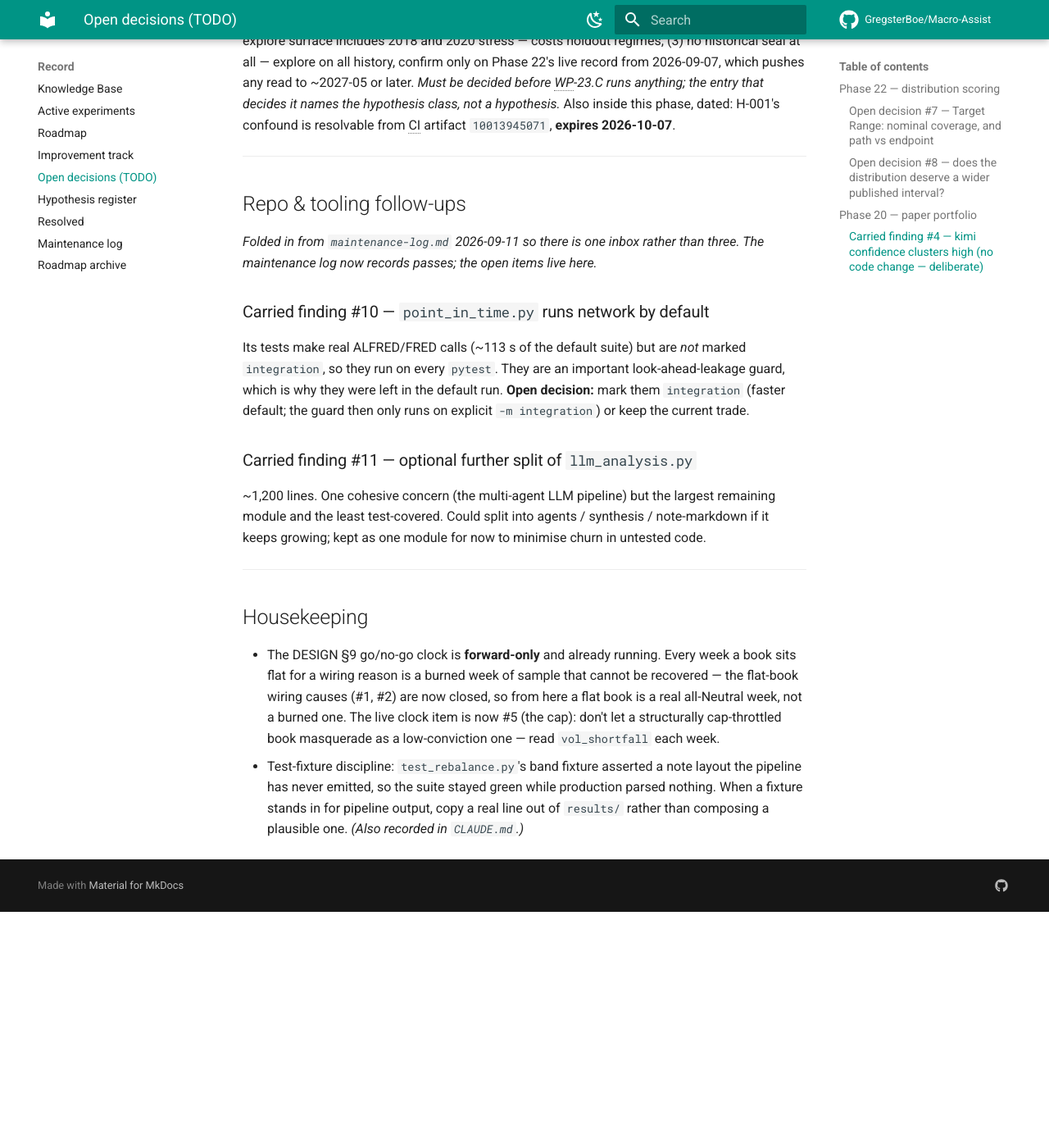
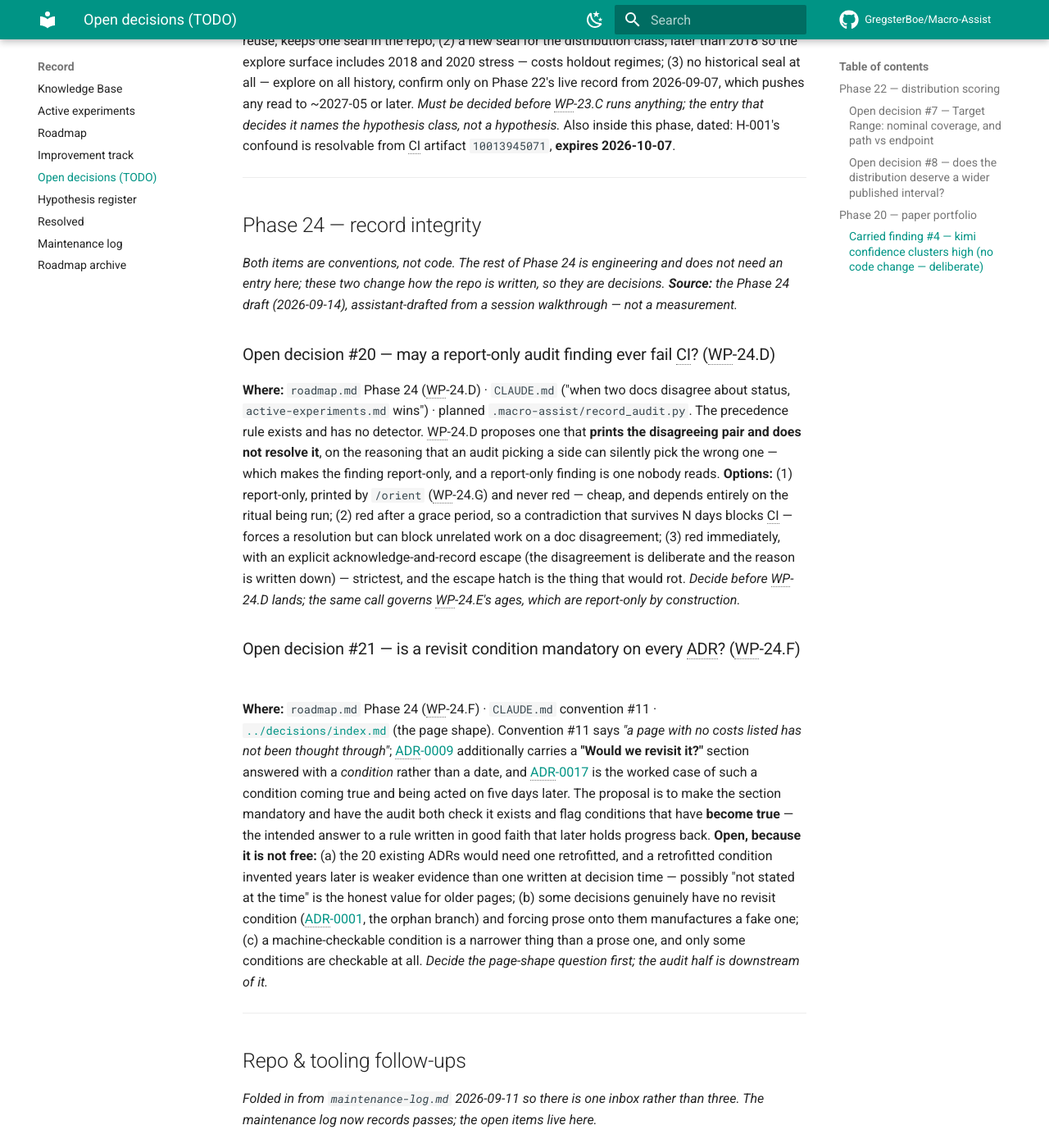
Before and after one commit to GregsterBoe/Macro-Assist, an MkDocs documentation site: the page built from docs/record/todo.md, in a window 1280 px wide and 1400 px high, scrolled down 6971 px. Shown: the whole window at 82% size. Built offline with MkDocs 1.6.1 and Material for MkDocs 9.7.7, drawn with Linux system fonts in a browser that asks for light colours; comment, search, counter and statistics services are not loaded; before the commit the page ends 8083 px from its top, so only the background shows below that; some of the changed text lies outside the part shown.

Commit message:
todo.md #20 and #21: the two Phase 24 convention calls
Phase 24 is mostly engineering, but two of its work packages change how the repo
is written rather than adding code, so they are decisions and belong in the single
inbox rather than in a roadmap plan.

#20 (WP-24.D) — may a report-only audit finding ever fail CI? The precedence rule
in CLAUDE.md has no detector; WP-24.D proposes one that prints the disagreeing
pair and never resolves it, which makes every finding report-only, and a
report-only finding is one nobody reads. Three options logged: printed by /orient
and never red, red after a grace period, or red immediately with an
acknowledge-and-record escape. The same call governs WP-24.E's ages.

#21 (WP-24.F) — is a revisit condition mandatory on every ADR? ADR-0009 carries
one and ADR-0017 is the worked case of such a condition coming true. Logged as
open rather than as a task because it is not free: 20 existing ADRs would need one
retrofitted, a condition invented years after the fact is weaker evidence than one
written at decision time, ADR-0001 genuinely has none, and only some conditions
are machine-checkable.

Roadmap cross-references wired to the item numbers in the same commit, and the
"Last reviewed" line dated — a phase about referential integrity should not ship
with dangling forward references of its own.

Co-Authored-By: Claude Opus 5 <noreply@anthropic.com>
Claude-Session: https://claude.ai/code/session_01K9LMmf7KrfbXdBA1Ag4FAN

```diff
--- a/docs/record/todo.md
+++ b/docs/record/todo.md
@@ -14,7 +14,7 @@ Conventions:
   reasoning intact, and pull any "carry forward" caveat back up into this file
   as its own entry. A resolved item left here is noise; a lost caveat is worse.
 
-Last reviewed: 2026-09-13 (#19 which seal governs a Phase 23 promotion, from the exploration-tier draft; #17 the HAR-RV fit window landed → `resolved.md`; #18 WP-18.4's missing metric, from the archive pass; #16 the CORR shadow flag IMP-7 admitted and did not wire, [KB-032]; #15 the turbulence-only hindsight read from [KB-031],
+Last reviewed: 2026-09-14 (#20 and #21 added from the Phase 24 draft — both are convention calls, not code). Prior: 2026-09-13 (#19 which seal governs a Phase 23 promotion, from the exploration-tier draft; #17 the HAR-RV fit window landed → `resolved.md`; #18 WP-18.4's missing metric, from the archive pass; #16 the CORR shadow flag IMP-7 admitted and did not wire, [KB-032]; #15 the turbulence-only hindsight read from [KB-031],
 open decision; #13 `hy_spread` mean-window caveat from [KB-028]; #14
 IMP-5.3 added from [KB-029] and closed the same day → `resolved.md`, [KB-030]).
 Prior: 2026-09-12 (#12 GitHub Pages closed → `resolved.md`);
@@ -287,6 +287,52 @@ confound is resolvable from CI artifact `10013945071`, **expires 2026-10-07**.
 
 ---
 
+## Phase 24 — record integrity
+
+*Both items are conventions, not code. The rest of Phase 24 is engineering and
+does not need an entry here; these two change how the repo is written, so they
+are decisions. **Source:** the Phase 24 draft (2026-09-14), assistant-drafted
+from a session walkthrough — not a measurement.*
+
+### Open decision #20 — may a report-only audit finding ever fail CI? (WP-24.D)
+**Where:** `roadmap.md` Phase 24 (WP-24.D) · `CLAUDE.md` ("when two docs
+disagree about status, `active-experiments.md` wins") · planned
+`.macro-assist/record_audit.py`. The precedence rule exists and has no detector.
+WP-24.D proposes one that **prints the disagreeing pair and does not resolve it**,
+on the reasoning that an audit picking a side can silently pick the wrong one —
+which makes the finding report-only, and a report-only finding is one nobody
+reads. **Options:** (1) report-only, printed by `/orient` (WP-24.G) and never red
+— cheap, and depends entirely on the ritual being run; (2) red after a grace
+period, so a contradiction that survives N days blocks CI — forces a resolution
+but can block unrelated work on a doc disagreement; (3) red immediately, with an
+explicit acknowledge-and-record escape (the disagreement is deliberate and the
+reason is written down) — strictest, and the escape hatch is the thing that would
+rot. *Decide before WP-24.D lands; the same call governs WP-24.E's ages, which
+are report-only by construction.*
+
+### Open decision #21 — is a revisit condition mandatory on every ADR? (WP-24.F)
+**Where:** `roadmap.md` Phase 24 (WP-24.F) · `CLAUDE.md` convention #11 ·
+[`../decisions/index.md`](../decisions/index.md) (the page shape). Convention #11
+says *"a page with no costs listed has not been thought through"*;
+[ADR-0009](../decisions/ADR-0009-cut-the-directional-product.md) additionally
+carries a **"Would we revisit it?"** section answered with a *condition* rather
+than a date, and [ADR-0017](../decisions/ADR-0017-bss-floor-left-open.md) is the
+worked case of such a condition coming true and being acted on five days later.
+The proposal is to make the section mandatory and have the audit both check it
+exists and flag conditions that have **become true** — the intended answer to a
+rule written in good faith that later holds progress back. **Open, because it is
+not free:** (a) the 20 existing ADRs would need one retrofitted, and a
+retrofitted condition invented years later is weaker evidence than one written at
+decision time — possibly "not stated at the time" is the honest value for older
+pages; (b) some decisions genuinely have no revisit condition
+([ADR-0001](../decisions/ADR-0001-output-on-an-orphan-branch.md), the orphan
+branch) and forcing prose onto them manufactures a fake one; (c) a machine-checkable
+condition is a narrower thing than a prose one, and only some conditions are
+checkable at all. *Decide the page-shape question first; the audit half is
+downstream of it.*
+
+---
+
 ## Repo & tooling follow-ups
 
 *Folded in from `maintenance-log.md` 2026-09-11 so there is one inbox rather
```
Also changed, not shown: docs/record/roadmap.md (+12 -4 lines).
